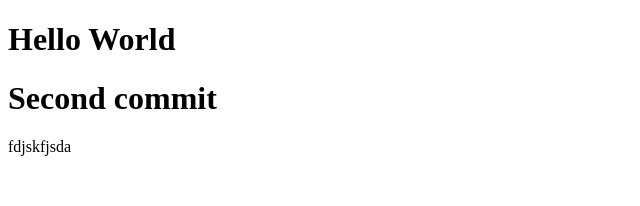
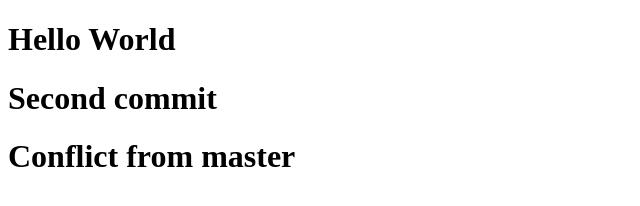
Before and after one commit to PhongB197/GIT, a plain HTML site: page index.html in a window 1280 px wide. Shown: the whole page, without its empty margins (0-640 px from the left). Drawn offline with Linux system fonts and the light colour scheme.

Commit message:
conflict from master

```diff
--- a/index.html
+++ b/index.html
@@ -8,6 +8,6 @@
 <body>
     <h1>Hello World</h1>
     <h1>Second commit</h1>
-    fdjskfjsda
+    <h1>Conflict from master</h1>
 </body>
 </html>
```
